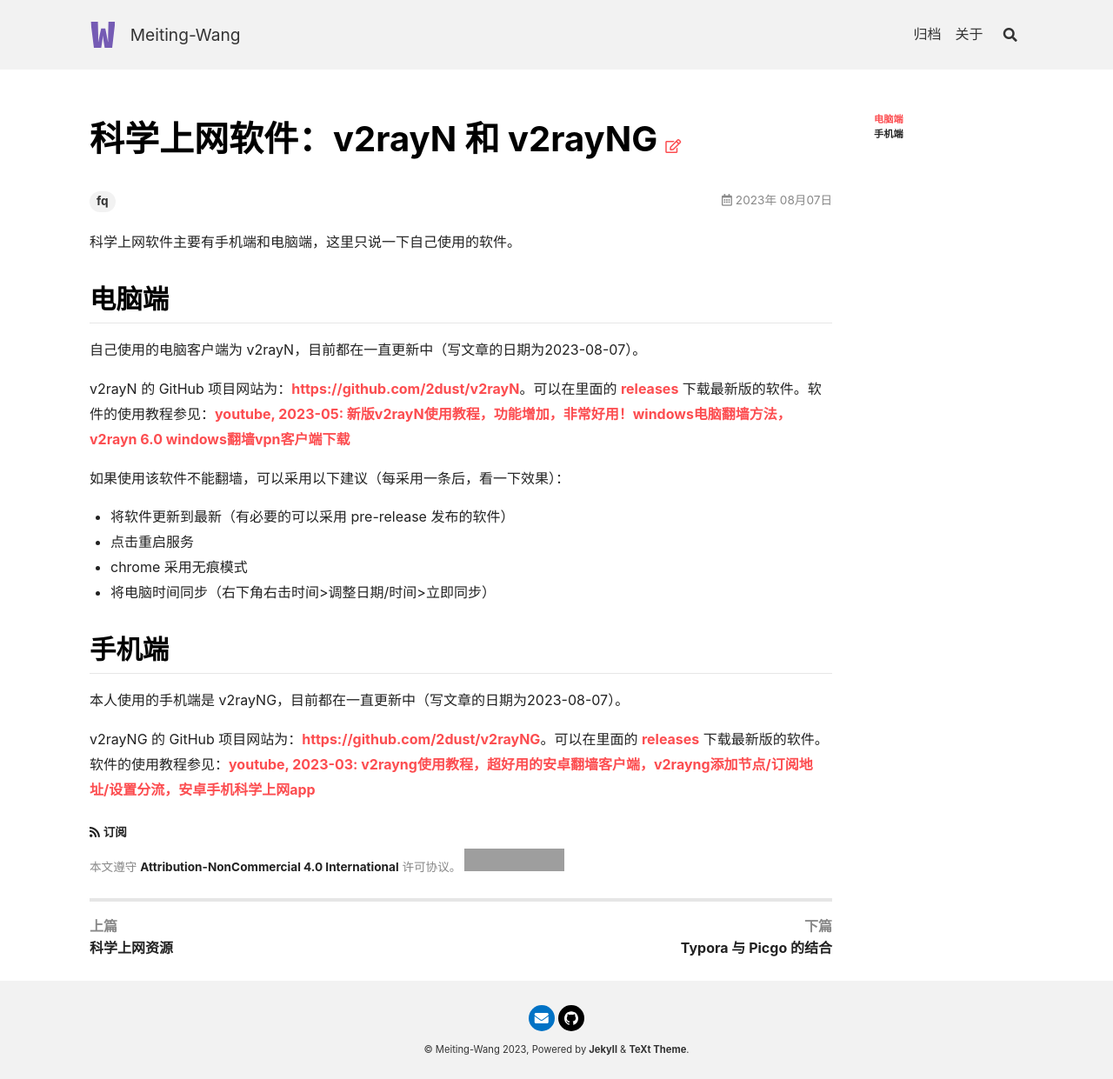
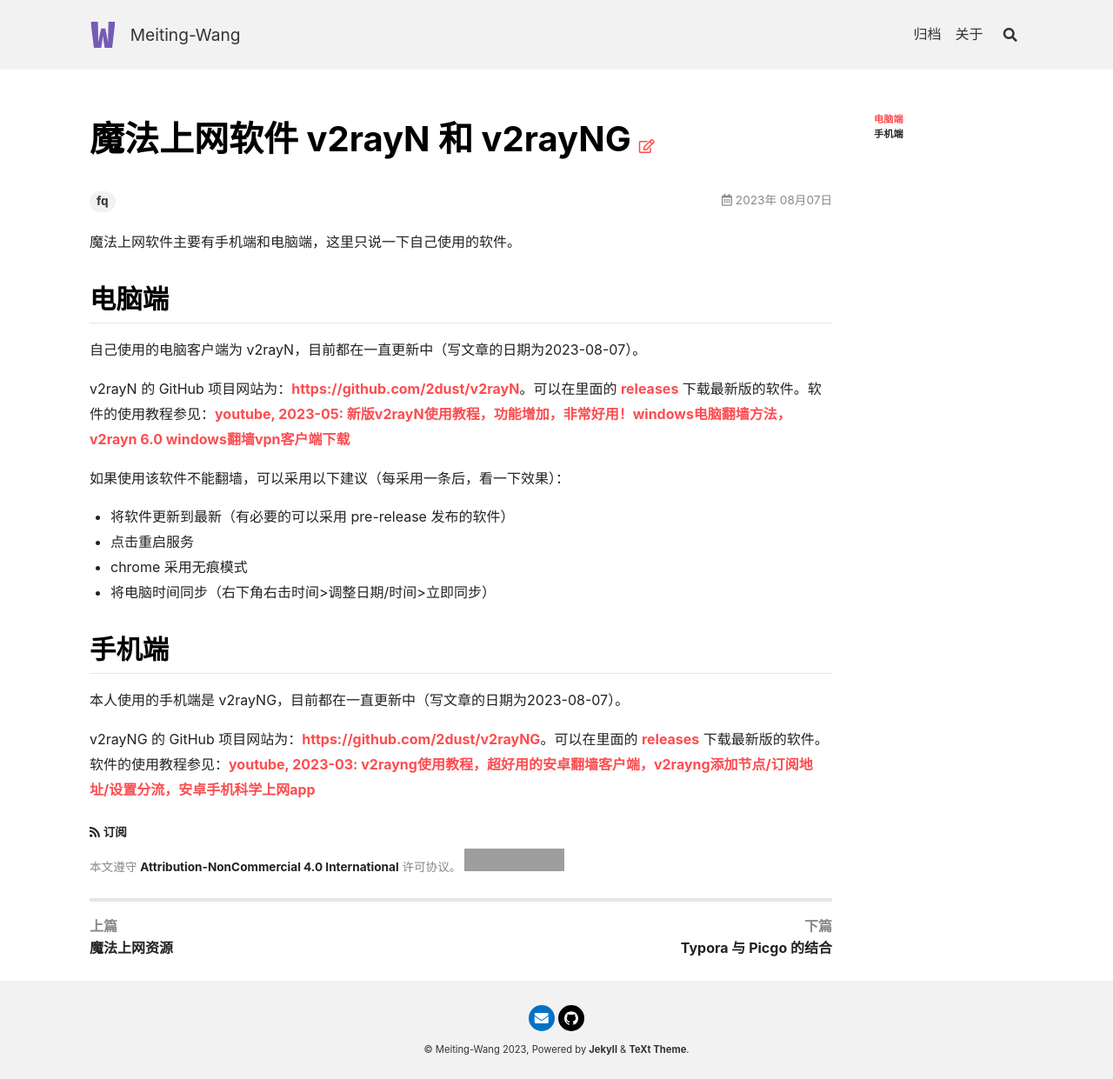
Before and after one commit to Meiting-Wang/Meiting-Wang.github.io, a Jekyll site: the page built from _posts/2023-08-07-魔法上网软件.md, in a window 1280 px wide. Shown: the whole page at 87% size. Built offline with Jekyll 4.4.1, drawn with Linux system fonts in a browser that asks for light colours; nearby versions of some CDN libraries; grey boxes are pictures that could not be loaded.

Commit message:
update on 2023-08-09 04:23:56

```diff
--- a/_posts/2023-08-07-科学上网软件.md
+++ b/_posts/2023-08-07-魔法上网软件.md
@@ -1,9 +1,9 @@
 ---
-title: 科学上网软件：v2rayN 和 v2rayNG
+title: 魔法上网软件 v2rayN 和 v2rayNG
 tags: fq
 ---
 
-科学上网软件主要有手机端和电脑端，这里只说一下自己使用的软件。
+魔法上网软件主要有手机端和电脑端，这里只说一下自己使用的软件。
 
 ## 电脑端
 
```
Also changed, not shown: _posts/2023-08-07-魔法上网资源.md (renamed from _posts/2023-08-07-科学上网资源.md, +1 -1 lines), _posts/2023-08-08-使用PicX搭建GitHub图床.md (+1 -1 lines), _posts/2023-08-09-搭建最新的Vision和Reality.md (+1 -1 lines).
